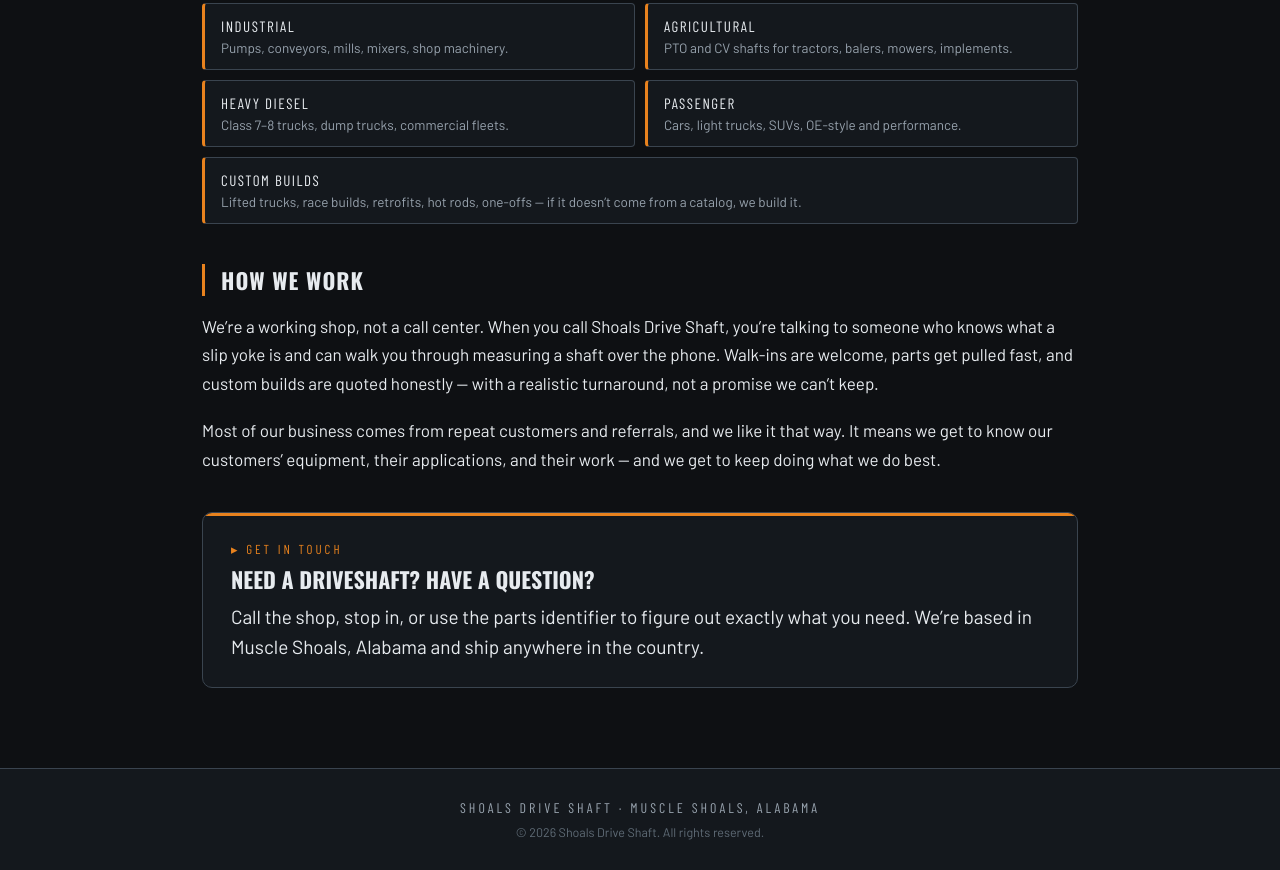
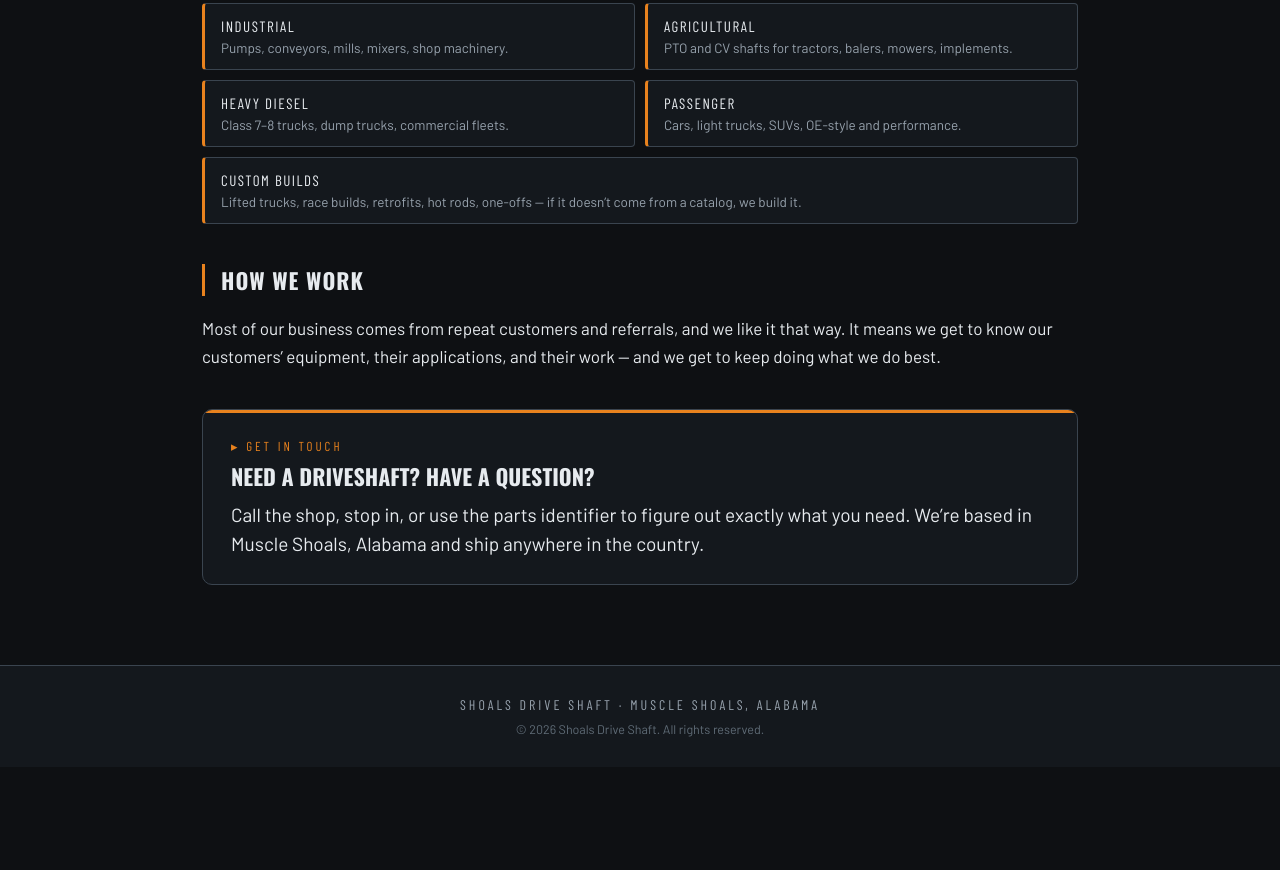
Before and after one commit to josh-scofield/Shoals-Drive-Shaft, a plain HTML site: page about.html in a window 1280 px wide. Shown: the part 807-1677 px from the top of the page. After the commit the page ends 1574 px from the top, so only its background shows below. Drawn offline with nearby package versions, Linux system fonts and the light colour scheme.

Commit message:
Update about.html

```diff
--- a/about.html
+++ b/about.html
@@ -377,7 +377,7 @@
 
       <h2>How We Work</h2>
       <p>
-        We&rsquo;re a working shop, not a call center. When you call Shoals Drive Shaft, you&rsquo;re talking to someone who knows what a slip yoke is and can walk you through measuring a shaft over the phone. Walk-ins are welcome, parts get pulled fast, and custom builds are quoted honestly &mdash; with a realistic turnaround, not a promise we can&rsquo;t keep.
+
       </p>
       <p>
         Most of our business comes from repeat customers and referrals, and we like it that way. It means we get to know our customers&rsquo; equipment, their applications, and their work &mdash; and we get to keep doing what we do best.
```
